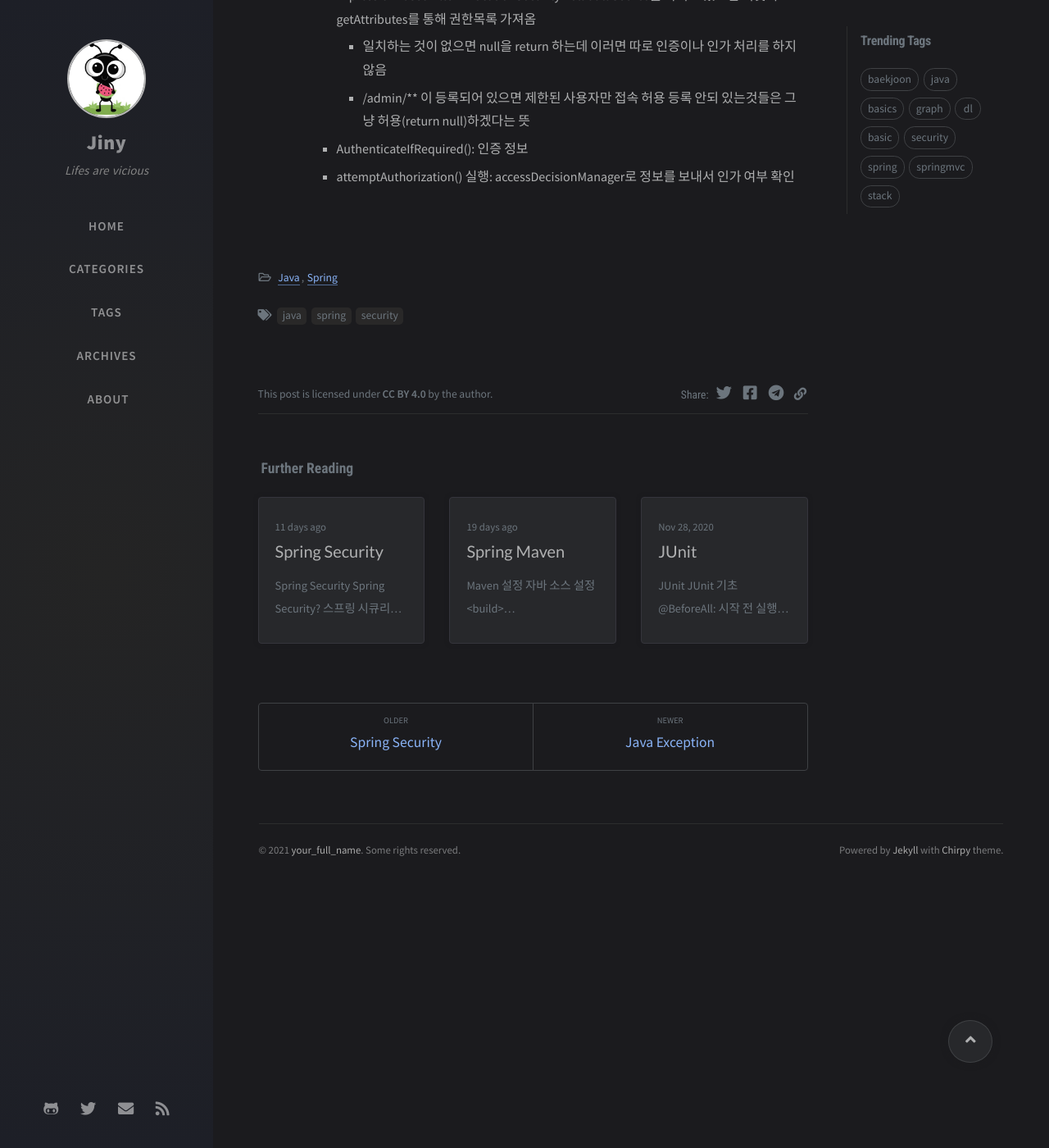
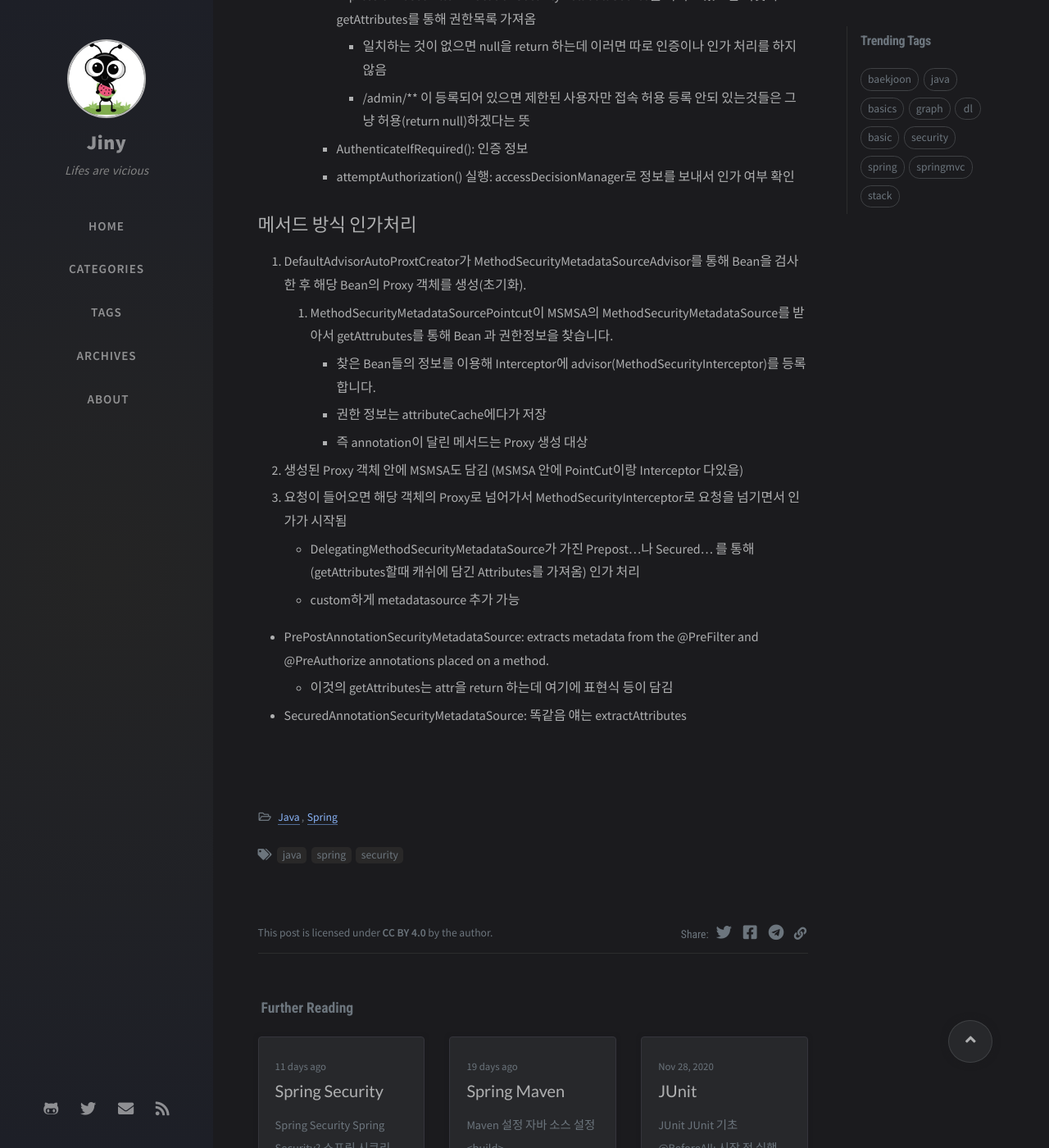
Before and after one commit to JeongJin984/JeongJin984.github.io, a Jekyll site: the page built from _posts/2021-01-12-Spring-Security2.md, in a window 1280 px wide and 1400 px high, scrolled down 7978 px. Shown: the whole window at 82% size. Built offline with Jekyll 4.4.1, drawn with Linux system fonts in a browser that asks for light colours; nearby versions of some CDN libraries; comment, search, counter and statistics services are not loaded.

Commit message:
Update 2021-01-12-Spring-Security2.md

```diff
--- a/_posts/2021-01-12-Spring-Security2.md
+++ b/_posts/2021-01-12-Spring-Security2.md
@@ -243,3 +243,19 @@ ___
             - /admin/** 이 등록되어 있으면 제한된 사용자만 접속 허용 등록 안되 있는것들은 그냥 허용(return null)하겠다는 뜻
         - AuthenticateIfRequired(): 인증 정보
         - attemptAuthorization() 실행: accessDecisionManager로 정보를 보내서 인가 여부 확인
+
+## 메서드 방식 인가처리
+
+1. DefaultAdvisorAutoProxtCreator가 MethodSecurityMetadataSourceAdvisor를 통해 Bean을 검사한 후 해당 Bean의 Proxy 객체를 생성(초기화).
+    1. MethodSecurityMetadataSourcePointcut이 MSMSA의 MethodSecurityMetadataSource를 받아서 getAttrubutes를 통해 Bean 과 권한정보을 찾습니다.
+        - 찾은 Bean들의 정보를 이용해 Interceptor에 advisor(MethodSecurityInterceptor)를 등록합니다.
+        - 권한 정보는 attributeCache에다가 저장
+        - 즉 annotation이 달린 메서드는 Proxy 생성 대상
+2. 생성된 Proxy 객체 안에 MSMSA도 담김 (MSMSA 안에 PointCut이랑 Interceptor 다있음)
+3. 요청이 들어오면 해당 객체의 Proxy로 넘어가서 MethodSecurityInterceptor로 요청을 넘기면서 인가가 시작됨
+    - DelegatingMethodSecurityMetadataSource가 가진 Prepost...나 Secured... 를 통해(getAttributes할때 캐쉬에 담긴 Attributes를 가져옴) 인가 처리
+    - custom하게 metadatasource 추가 가능
+
+- PrePostAnnotationSecurityMetadataSource:  extracts metadata from the @PreFilter and @PreAuthorize annotations placed on a method.
+    - 이것의 getAttributes는 attr을 return 하는데 여기에 표현식 등이 담김
+- SecuredAnnotationSecurityMetadataSource: 똑같음 얘는 extractAttributes
```
